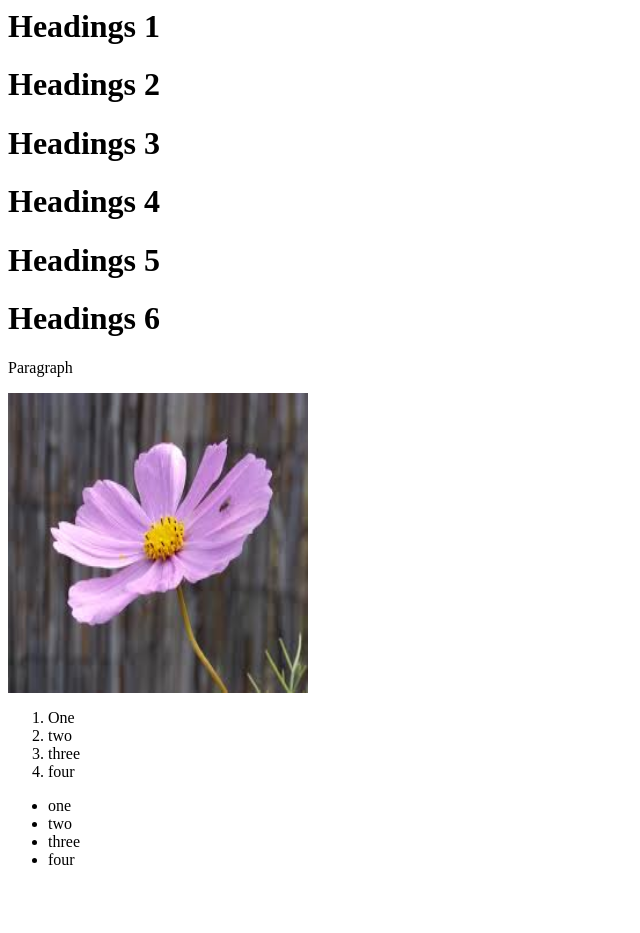
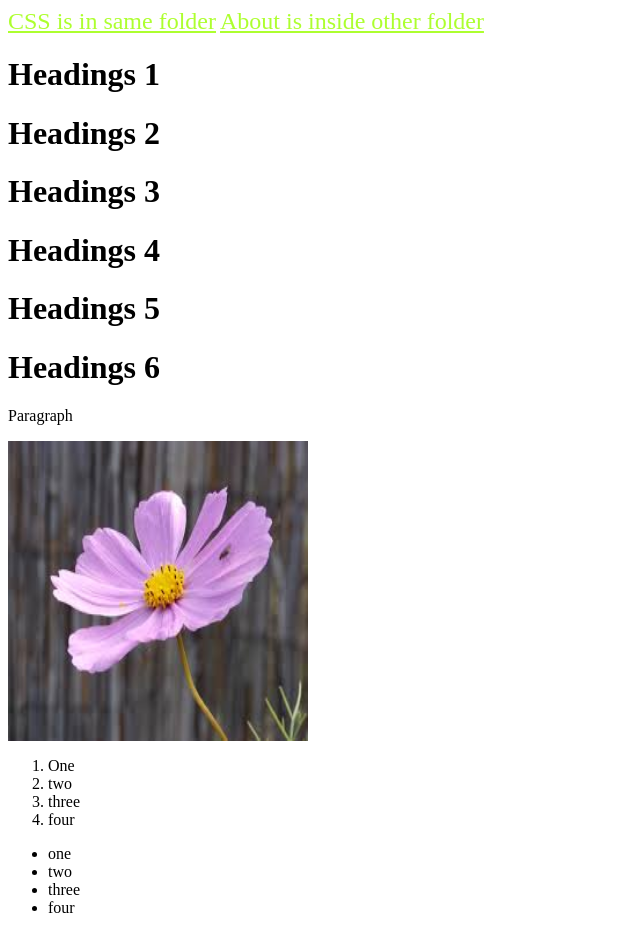
Before and after one commit to AjayKumar211097/E-store, a plain HTML site: page day14 - Advanced/session 1/basics-of-html.html in a window 1280 px wide. Shown: the whole page, without its empty margins (0-640 px from the left). Before the commit the page ends 885 px from the top, so only its background shows below. Drawn offline with Linux system fonts and the light colour scheme.

Commit message:
Links update

```diff
--- a/day14 - Advanced/session 1/basics-of-html.html
+++ b/day14 - Advanced/session 1/basics-of-html.html
@@ -9,9 +9,17 @@
 
 <head>
     <title>Company names</title>
+    <style>
+        a {
+            font-size: x-large;
+            color: greenyellow;
+        }
+    </style>
 </head>
 
 <body>
+    <a href="basics-of-css.html">CSS is in same folder</a>
+    <a href="assets/about.html">About is inside other folder </a>
     <h1>Headings 1</h1>
     <h1>Headings 2</h1>
     <h1>Headings 3</h1>
@@ -22,7 +30,6 @@
 
     <!-- Media -->
     <img src="assets/image.jpeg" alt="Sample image" width="300" height="300">
-
     <!-- List -->
     <ol>
         <li>One</li>
```
Also changed, not shown: day14 - Advanced/session 1/assets/about.html (renamed from day14 - Advanced/session 1/about.html).
